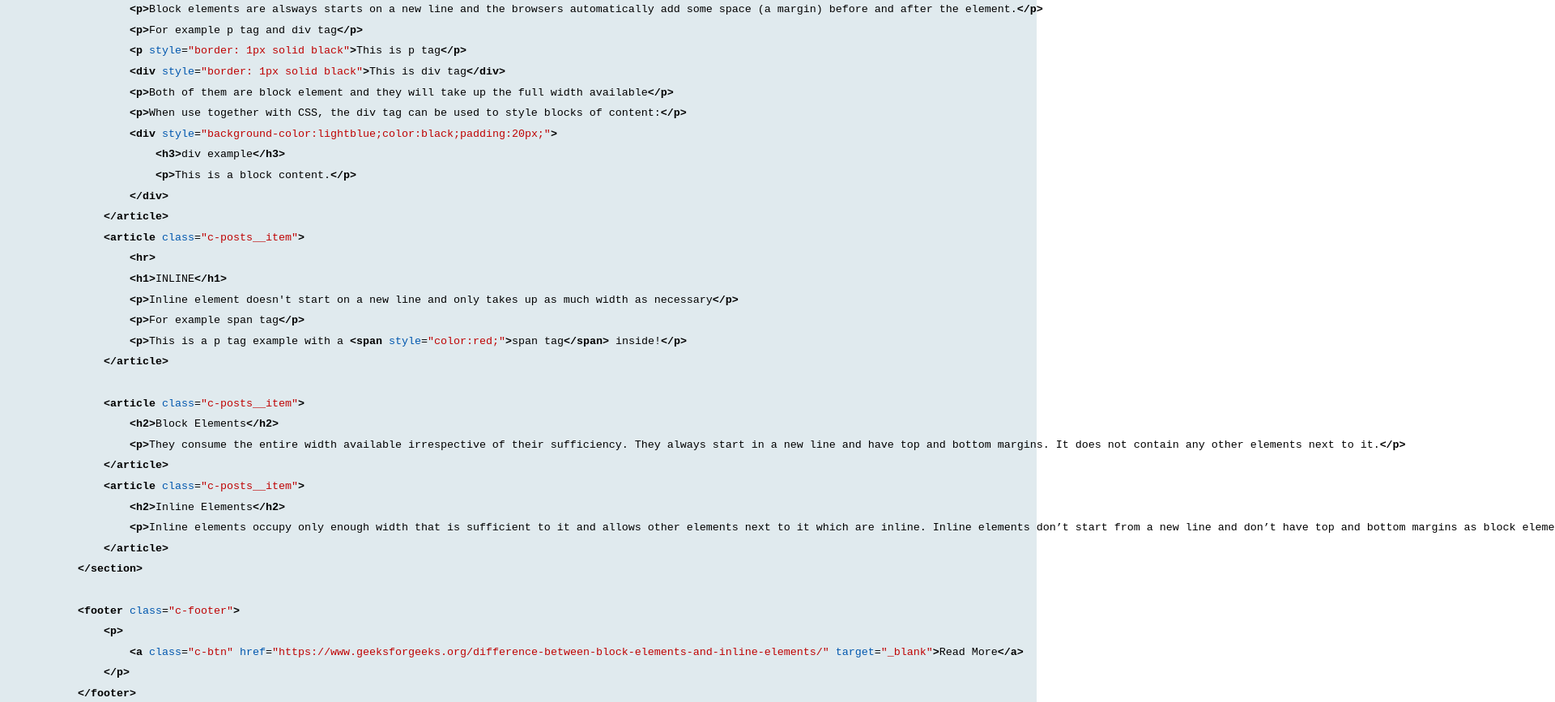
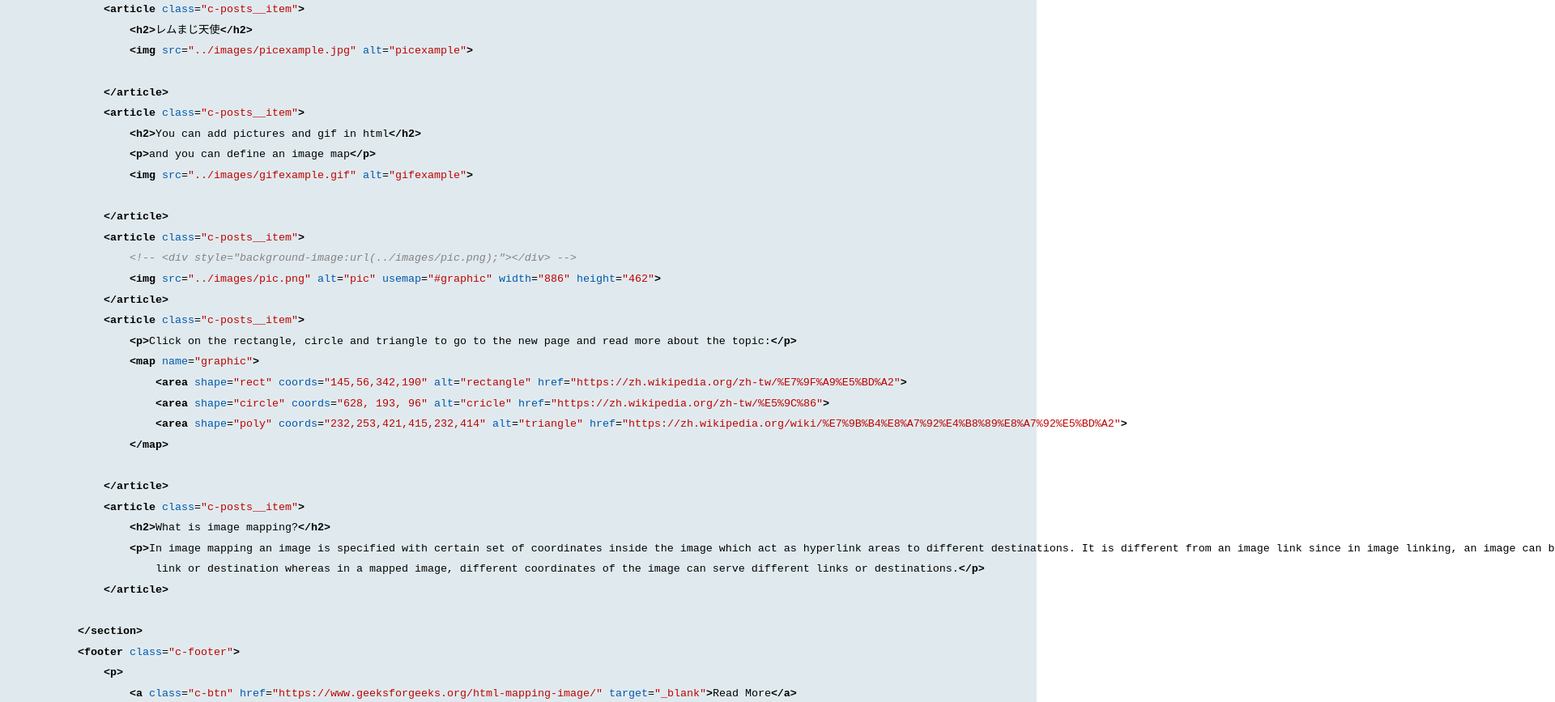
Before and after one commit to Tony363/DBMS-TKU, a plain HTML site: page client_hw/templates/image.html in a window 1280 px wide. Shown: the part 728-1595 px from the top of the page at 81% size, 1920 px wide, since content can reach past the window. Drawn offline with Linux system fonts and the light colour scheme.

Commit message:
img code to img html

```diff
--- a/client_hw/templates/image.html
+++ b/client_hw/templates/image.html
@@ -17,52 +17,54 @@
     <pre class="hl"><span class="hl kwa">&lt;!DOCTYPE</span> html<span class="hl kwa">&gt;</span>
         <span class="hl kwa">&lt;html&gt;</span>
 
-
         <span class="hl kwa">&lt;header</span> <span class="hl kwb">class</span>=<span class="hl str">&quot;c-header&quot;</span><span class="hl kwa">&gt;</span>
             <span class="hl kwa">&lt;link</span> <span class="hl kwb">rel</span>=<span class="hl str">&quot;stylesheet&quot;</span> <span class="hl kwb">type</span>=<span class="hl str">&quot;text/css&quot;</span> <span class="hl kwb">href</span>=<span class="hl str">&quot;../css/style.css&quot;</span> <span class="hl kwa">/&gt;</span>
-            <span class="hl kwa">&lt;h1</span> <span class="hl kwb">title</span>=<span class="hl str">&quot;hope we can teach you something lol&quot;</span><span class="hl kwa">&gt;</span>Block &amp; inline<span class="hl kwa">&lt;/h1&gt;</span>
+            <span class="hl kwa">&lt;h1</span> <span class="hl kwb">title</span>=<span class="hl str">&quot;hope we can teach you something lol&quot;</span><span class="hl kwa">&gt;</span>Images and image map tutorial<span class="hl kwa">&lt;/h1&gt;</span>
             <span class="hl kwa">&lt;meta</span> <span class="hl kwb">charset</span>=<span class="hl str">&quot;utf-8&quot;</span><span class="hl kwa">&gt;</span>
+            <span class="hl kwa">&lt;p&gt;</span>XDレムまじ天使XD<span class="hl kwa">&lt;/p&gt;</span>
             <span class="hl kwa">&lt;p&gt;</span>
                 <span class="hl kwa">&lt;a</span> <span class="hl kwb">class</span>=<span class="hl str">&quot;c-btn&quot;</span> <span class="hl kwb">onclick</span>=<span class="hl str">&quot;location.href = &apos;../index.html&apos;&quot;</span> <span class="hl kwb">target</span>=<span class="hl str">&quot;_blank&quot;</span><span class="hl kwa">&gt;</span>Home Page<span class="hl kwa">&lt;/a&gt;</span>
             <span class="hl kwa">&lt;/p&gt;</span>
         <span class="hl kwa">&lt;/header&gt;</span>
 
+
+
         <span class="hl kwa">&lt;body&gt;</span>
             <span class="hl kwa">&lt;section</span> <span class="hl kwb">class</span>=<span class="hl str">&quot;c-posts&quot;</span><span class="hl kwa">&gt;</span>
                 <span class="hl kwa">&lt;article</span> <span class="hl kwb">class</span>=<span class="hl str">&quot;c-posts__item&quot;</span><span class="hl kwa">&gt;</span>
-                    <span class="hl kwa">&lt;h2&gt;</span>BLOCK<span class="hl kwa">&lt;/h2&gt;</span>
-                    <span class="hl kwa">&lt;p&gt;</span>Block elements are alsways starts on a new line and the browsers automatically add some space (a margin) before and after the element.<span class="hl kwa">&lt;/p&gt;</span>
-                    <span class="hl kwa">&lt;p&gt;</span>For example p tag and div tag<span class="hl kwa">&lt;/p&gt;</span>
-                    <span class="hl kwa">&lt;p</span> <span class="hl kwb">style</span>=<span class="hl str">&quot;border: 1px solid black&quot;</span><span class="hl kwa">&gt;</span>This is p tag<span class="hl kwa">&lt;/p&gt;</span>
-                    <span class="hl kwa">&lt;div</span> <span class="hl kwb">style</span>=<span class="hl str">&quot;border: 1px solid black&quot;</span><span class="hl kwa">&gt;</span>This is div tag<span class="hl kwa">&lt;/div&gt;</span>
-                    <span class="hl kwa">&lt;p&gt;</span>Both of them are block element and they will take up the full width available<span class="hl kwa">&lt;/p&gt;</span>
-                    <span class="hl kwa">&lt;p&gt;</span>When use together with CSS, the div tag can be used to style blocks of content:<span class="hl kwa">&lt;/p&gt;</span>
-                    <span class="hl kwa">&lt;div</span> <span class="hl kwb">style</span>=<span class="hl str">&quot;background-color:lightblue;color:black;padding:20px;&quot;</span><span class="hl kwa">&gt;</span>
-                        <span class="hl kwa">&lt;h3&gt;</span>div example<span class="hl kwa">&lt;/h3&gt;</span>
-                        <span class="hl kwa">&lt;p&gt;</span>This is a block content.<span class="hl kwa">&lt;/p&gt;</span>
-                    <span class="hl kwa">&lt;/div&gt;</span>
+                    <span class="hl kwa">&lt;h2&gt;</span>レムまじ天使<span class="hl kwa">&lt;/h2&gt;</span>
+                    <span class="hl kwa">&lt;img</span> <span class="hl kwb">src</span>=<span class="hl str">&quot;../images/picexample.jpg&quot;</span> <span class="hl kwb">alt</span>=<span class="hl str">&quot;picexample&quot;</span><span class="hl kwa">&gt;</span>
+
                 <span class="hl kwa">&lt;/article&gt;</span>
                 <span class="hl kwa">&lt;article</span> <span class="hl kwb">class</span>=<span class="hl str">&quot;c-posts__item&quot;</span><span class="hl kwa">&gt;</span>
-                    <span class="hl kwa">&lt;hr&gt;</span>
-                    <span class="hl kwa">&lt;h1&gt;</span>INLINE<span class="hl kwa">&lt;/h1&gt;</span>
-                    <span class="hl kwa">&lt;p&gt;</span>Inline element doesn&apos;t start on a new line and only takes up as much width as necessary<span class="hl kwa">&lt;/p&gt;</span>
-                    <span class="hl kwa">&lt;p&gt;</span>For example span tag<span class="hl kwa">&lt;/p&gt;</span>
-                    <span class="hl kwa">&lt;p&gt;</span>This is a p tag example with a <span class="hl kwa">&lt;span</span> <span class="hl kwb">style</span>=<span class="hl str">&quot;color:red;&quot;</span><span class="hl kwa">&gt;</span>span tag<span class="hl kwa">&lt;/span&gt;</span> inside!<span class="hl kwa">&lt;/p&gt;</span>
+                    <span class="hl kwa">&lt;h2&gt;</span>You can add pictures and gif in html<span class="hl kwa">&lt;/h2&gt;</span>
+                    <span class="hl kwa">&lt;p&gt;</span>and you can define an image map<span class="hl kwa">&lt;/p&gt;</span>
+                    <span class="hl kwa">&lt;img</span> <span class="hl kwb">src</span>=<span class="hl str">&quot;../images/gifexample.gif&quot;</span> <span class="hl kwb">alt</span>=<span class="hl str">&quot;gifexample&quot;</span><span class="hl kwa">&gt;</span>
+
+                <span class="hl kwa">&lt;/article&gt;</span>
+                <span class="hl kwa">&lt;article</span> <span class="hl kwb">class</span>=<span class="hl str">&quot;c-posts__item&quot;</span><span class="hl kwa">&gt;</span>
+                    <span class="hl com">&lt;!-- &lt;div style=&quot;background-image:url(../images/pic.png);&quot;&gt;&lt;/div&gt; --&gt;</span>
+                    <span class="hl kwa">&lt;img</span> <span class="hl kwb">src</span>=<span class="hl str">&quot;../images/pic.png&quot;</span> <span class="hl kwb">alt</span>=<span class="hl str">&quot;pic&quot;</span> <span class="hl kwb">usemap</span>=<span class="hl str">&quot;#graphic&quot;</span> <span class="hl kwb">width</span>=<span class="hl str">&quot;886&quot;</span> <span class="hl kwb">height</span>=<span class="hl str">&quot;462&quot;</span><span class="hl kwa">&gt;</span>
+                <span class="hl kwa">&lt;/article&gt;</span>
+                <span class="hl kwa">&lt;article</span> <span class="hl kwb">class</span>=<span class="hl str">&quot;c-posts__item&quot;</span><span class="hl kwa">&gt;</span>
+                    <span class="hl kwa">&lt;p&gt;</span>Click on the rectangle, circle and triangle to go to the new page and read more about the topic:<span class="hl kwa">&lt;/p&gt;</span>
+                    <span class="hl kwa">&lt;map</span> <span class="hl kwb">name</span>=<span class="hl str">&quot;graphic&quot;</span><span class="hl kwa">&gt;</span>
+                        <span class="hl kwa">&lt;area</span> <span class="hl kwb">shape</span>=<span class="hl str">&quot;rect&quot;</span> <span class="hl kwb">coords</span>=<span class="hl str">&quot;145,56,342,190&quot;</span> <span class="hl kwb">alt</span>=<span class="hl str">&quot;rectangle&quot;</span> <span class="hl kwb">href</span>=<span class="hl str">&quot;https://zh.wikipedia.org/zh-tw/%E7%9F%A9%E5%BD%A2&quot;</span><span class="hl kwa">&gt;</span>
+                        <span class="hl kwa">&lt;area</span> <span class="hl kwb">shape</span>=<span class="hl str">&quot;circle&quot;</span> <span class="hl kwb">coords</span>=<span class="hl str">&quot;628, 193, 96&quot;</span> <span class="hl kwb">alt</span>=<span class="hl str">&quot;cricle&quot;</span> <span class="hl kwb">href</span>=<span class="hl str">&quot;https://zh.wikipedia.org/zh-tw/%E5%9C%86&quot;</span><span class="hl kwa">&gt;</span>
+                        <span class="hl kwa">&lt;area</span> <span class="hl kwb">shape</span>=<span class="hl str">&quot;poly&quot;</span> <span class="hl kwb">coords</span>=<span class="hl str">&quot;232,253,421,415,232,414&quot;</span> <span class="hl kwb">alt</span>=<span class="hl str">&quot;triangle&quot;</span> <span class="hl kwb">href</span>=<span class="hl str">&quot;https://zh.wikipedia.org/wiki/%E7%9B%B4%E8%A7%92%E4%B8%89%E8%A7%92%E5%BD%A2&quot;</span><span class="hl kwa">&gt;</span>
+                    <span class="hl kwa">&lt;/map&gt;</span>
+
+                <span class="hl kwa">&lt;/article&gt;</span>
+                <span class="hl kwa">&lt;article</span> <span class="hl kwb">class</span>=<span class="hl str">&quot;c-posts__item&quot;</span><span class="hl kwa">&gt;</span>
+                    <span class="hl kwa">&lt;h2&gt;</span>What is image mapping?<span class="hl kwa">&lt;/h2&gt;</span>
+                    <span class="hl kwa">&lt;p&gt;</span>In image mapping an image is specified with certain set of coordinates inside the image which act as hyperlink areas to different destinations. It is different from an image link since in image linking, an image can be used to serve a single
+                        link or destination whereas in a mapped image, different coordinates of the image can serve different links or destinations.<span class="hl kwa">&lt;/p&gt;</span>
                 <span class="hl kwa">&lt;/article&gt;</span>
 
-                <span class="hl kwa">&lt;article</span> <span class="hl kwb">class</span>=<span class="hl str">&quot;c-posts__item&quot;</span><span class="hl kwa">&gt;</span>
-                    <span class="hl kwa">&lt;h2&gt;</span>Block Elements<span class="hl kwa">&lt;/h2&gt;</span>
-                    <span class="hl kwa">&lt;p&gt;</span>They consume the entire width available irrespective of their sufficiency. They always start in a new line and have top and bottom margins. It does not contain any other elements next to it.<span class="hl kwa">&lt;/p&gt;</span>
-                <span class="hl kwa">&lt;/article&gt;</span>
-                <span class="hl kwa">&lt;article</span> <span class="hl kwb">class</span>=<span class="hl str">&quot;c-posts__item&quot;</span><span class="hl kwa">&gt;</span>
-                    <span class="hl kwa">&lt;h2&gt;</span>Inline Elements<span class="hl kwa">&lt;/h2&gt;</span>
-                    <span class="hl kwa">&lt;p&gt;</span>Inline elements occupy only enough width that is sufficient to it and allows other elements next to it which are inline. Inline elements don’t start from a new line and don’t have top and bottom margins as block elements have.<span class="hl kwa">&lt;/p&gt;</span>
-                <span class="hl kwa">&lt;/article&gt;</span>
             <span class="hl kwa">&lt;/section&gt;</span>
-
             <span class="hl kwa">&lt;footer</span> <span class="hl kwb">class</span>=<span class="hl str">&quot;c-footer&quot;</span><span class="hl kwa">&gt;</span>
                 <span class="hl kwa">&lt;p&gt;</span>
-                    <span class="hl kwa">&lt;a</span> <span class="hl kwb">class</span>=<span class="hl str">&quot;c-btn&quot;</span> <span class="hl kwb">href</span>=<span class="hl str">&quot;https://www.geeksforgeeks.org/difference-between-block-elements-and-inline-elements/&quot;</span> <span class="hl kwb">target</span>=<span class="hl str">&quot;_blank&quot;</span><span class="hl kwa">&gt;</span>Read More<span class="hl kwa">&lt;/a&gt;</span>
+                    <span class="hl kwa">&lt;a</span> <span class="hl kwb">class</span>=<span class="hl str">&quot;c-btn&quot;</span> <span class="hl kwb">href</span>=<span class="hl str">&quot;https://www.geeksforgeeks.org/html-mapping-image/&quot;</span> <span class="hl kwb">target</span>=<span class="hl str">&quot;_blank&quot;</span><span class="hl kwa">&gt;</span>Read More<span class="hl kwa">&lt;/a&gt;</span>
                 <span class="hl kwa">&lt;/p&gt;</span>
             <span class="hl kwa">&lt;/footer&gt;</span>
         <span class="hl kwa">&lt;/body&gt;</span>
```
